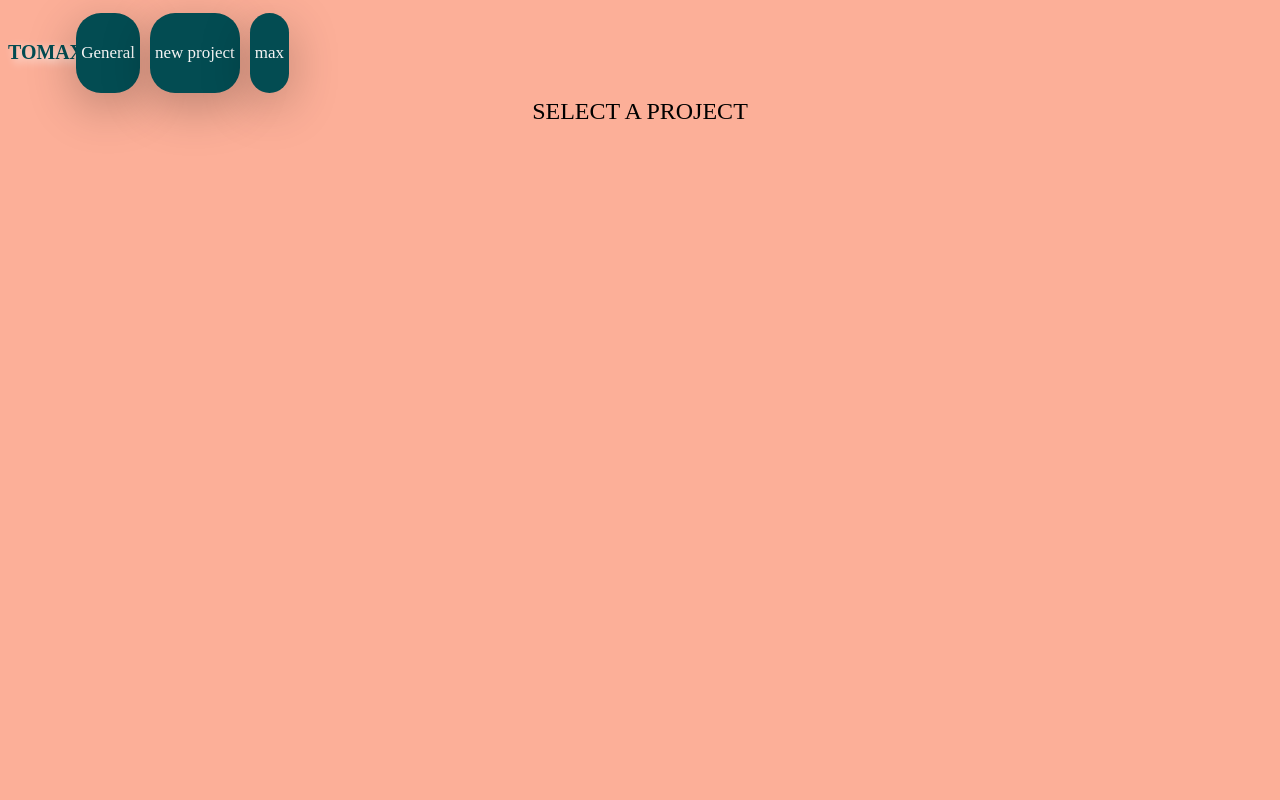
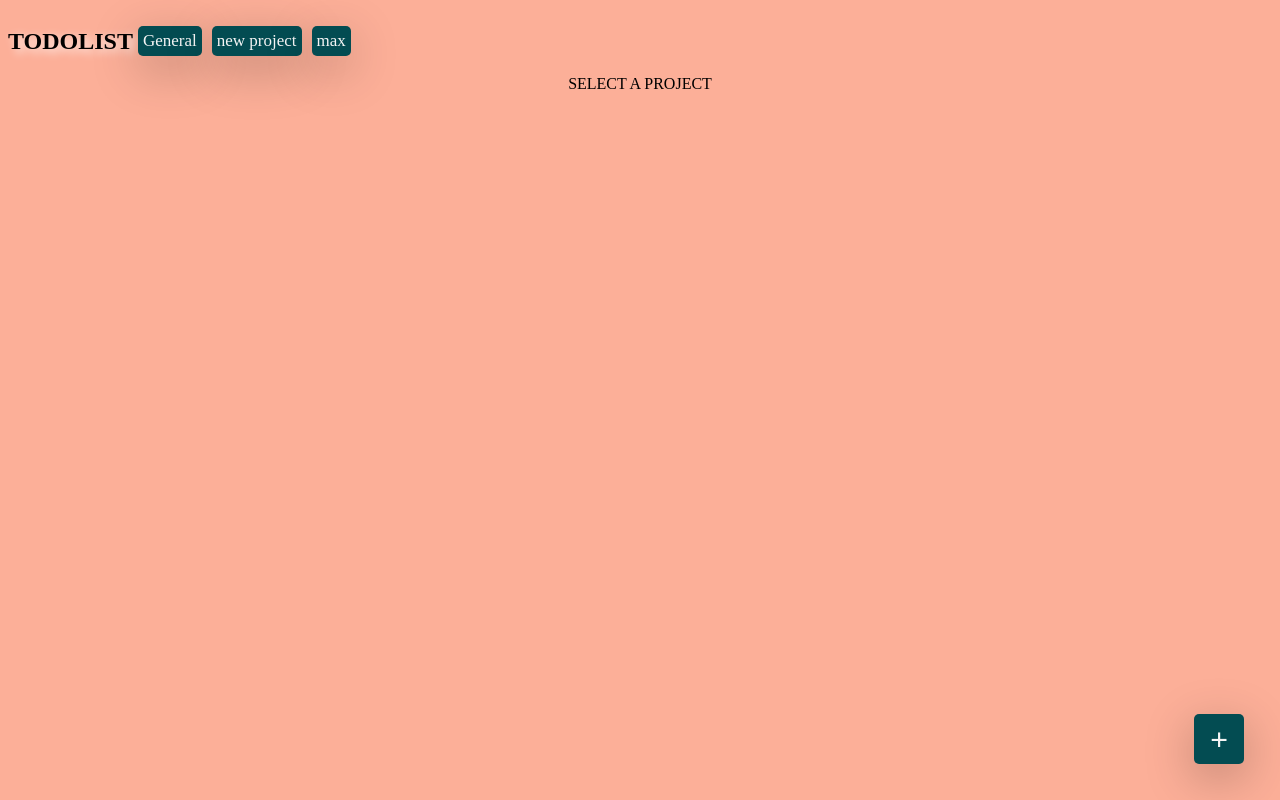
Before and after one commit to Michael-Tawil/todolist, a website built with webpack: page dist/index.html in a window 1280 px wide. Built offline with Linux system fonts and the light colour scheme.

Commit message:
using flexbox no grid, added new button

```diff
--- a/src/UI.js
+++ b/src/UI.js
@@ -13,5 +13,9 @@ projects.forEach((el,i)=> {
 
 })
 Pbody.innerHTML = "SELECT A PROJECT";
+let newbtn = document.createElement("button");
+    newbtn.classList.add("newbuttn");
+    newbtn.innerHTML = "+";
+    Pbody.appendChild(newbtn);
 
 export {Ptabs,Pbody}
--- a/src/style.css
+++ b/src/style.css
@@ -1,42 +1,49 @@
 body{
     background-color:#fcaf98;
     color:black;
-    font-size: 1.5em;
-    text-align: center;
-    display: grid;
-    grid-template-columns:5% 95%;
-    grid-template-rows: 1fr;
-    grid-template-areas:
-    "title tab"
-    "pbody pbody";
 }
-#title{
-    grid-area: title;
+#main{
+
+    display: flex;
+    flex-direction: column;
+    justify-content: center;
+    align-items: center;
     width: 100%;
-    height: 100%;
-    color:#034c52;
+
 }
-h5{
+h2{
     text-shadow: 4px 3px 10px #ffffff;
+    word-wrap:normal;
+}
+#header{
+    display: flex;
+    align-items: center;
+    justify-content: space-between;
+    width: 100%;
 }
 #ptab{
-    grid-area:tab;
-    width: 100%;
+    width: 95%;
     display: flex;
-
+    flex-direction: row;
+    justify-content: flex-start;
+    align-items: center;
 }
 #pbody{
-    grid-area: pbody;
-    width: 100%;
-    height: 100%;
+    height:100%;
+    width:100%;
+    display: flex;
+    justify-content: center;
+    align-items: center;
 
 }
 .dcard{
+    min-width: 150px;
+    min-height: 150px;
     display: flex;
     flex-direction: column;
     justify-content: space-between;
     align-items: center;
-    border-radius: 25px;
+    border-radius: 5px;
     margin:  5px ;
     padding: 10px 10px;
     box-shadow: 0px 13px 50px -1px rgba(0,0,0,0.28);
@@ -50,7 +57,7 @@ h5{
     display: flex;
     justify-content: space-between;
     align-items: center;
-    border-radius: 25px;
+    border-radius: 5px;
     margin:  5px ;
     padding: 5px;
     color:whitesmoke;
@@ -60,3 +67,16 @@ h5{
     font-size: 17px;
     background-color: #034c52;
 }
+.newbuttn{
+    position: absolute;
+    bottom: 36px;
+    right:36px;
+    width:50px;
+    height:50px;
+    background-color: #034c52;
+    color:whitesmoke;
+    font-size: 1.9rem;
+    border: #034c52;
+    border-radius: 5px;
+    box-shadow: 0px 13px 50px -1px rgba(0,0,0,0.28);
+}
--- a/src/worker.js
+++ b/src/worker.js
@@ -17,8 +17,13 @@ G.SetTName("num1","Task1")
 console.log(G)
 
 let tabclick = (e)=> {
+
     let inof = e.target.dataset.info;
     Pbody.innerHTML = "";
+    let newbtn = document.createElement("button");
+    newbtn.classList.add("newbuttn");
+    newbtn.innerHTML = "+";
+    Pbody.appendChild(newbtn);
     projects[inof].tasks.forEach(el => {
         let card = document.createElement("div");
         card.innerHTML = `${el.name} ${el.ddate} ${el.desc} ${el.priority}`;
```
Also changed, not shown: dist/index.html, dist/main.js.
